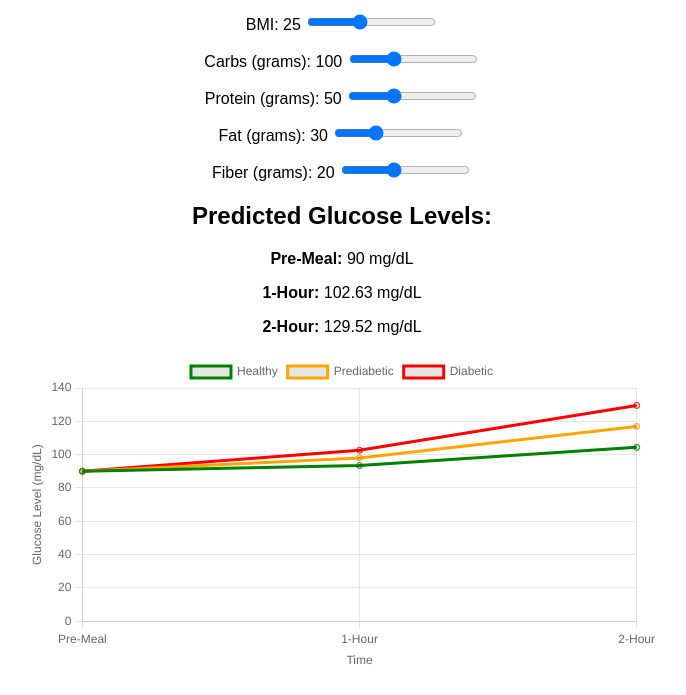
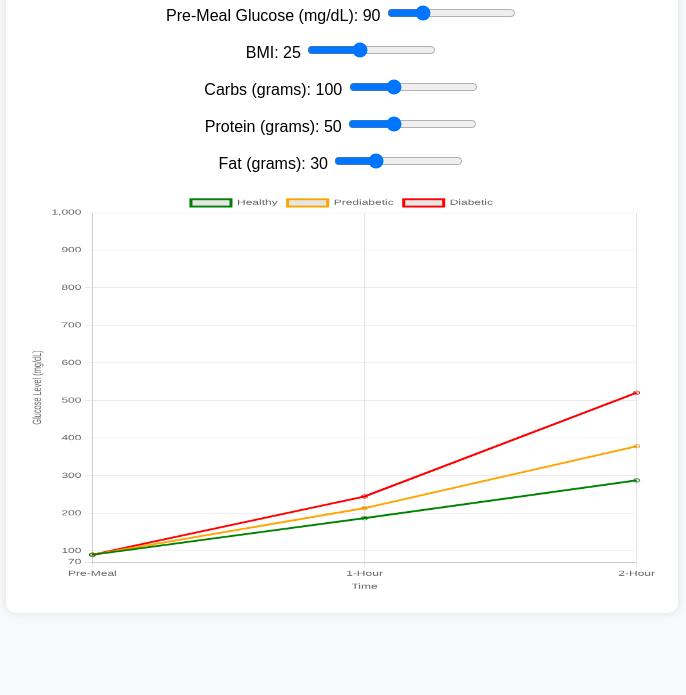
Before and after one commit to 21phuctran/cgmacros-glucose-spike-predict, a plain HTML site: page glucose_index.html in a window 1280 px wide. Shown: the part 105-800 px from the top of the page, without its empty margins (298-984 px from the left). Drawn offline with nearby package versions, Linux system fonts and the light colour scheme.

Commit message:
finsihed

```diff
--- a/index.html
+++ b/glucose_index.html
@@ -5,7 +5,7 @@
     <meta name="viewport" content="width=device-width, initial-scale=1.0">
     <title>Glucose Spike Predictor</title>
     <script src="https://cdn.jsdelivr.net/npm/chart.js"></script>
-    <link rel="stylesheet" href="style.css">
+    <link rel="stylesheet" href="glucose_style.css">
 </head>
 <body>
     <div class="container">
@@ -38,21 +38,11 @@
             <input type="range" id="fat" min="0" max="100" step="5" value="30">
         </div>
 
-        <div class="input-group">
-            <label for="fiber">Fiber (grams): <span id="fiberValue">20</span></label>
-            <input type="range" id="fiber" min="0" max="50" step="5" value="20">
-        </div>
-
-        <h2>Predicted Glucose Levels:</h2>
-        <p><strong>Pre-Meal:</strong> <span id="predPreMeal">--</span> mg/dL</p>
-        <p><strong>1-Hour:</strong> <span id="pred1H">--</span> mg/dL</p>
-        <p><strong>2-Hour:</strong> <span id="pred2H">--</span> mg/dL</p>
-
         <!-- Chart -->
         <canvas id="glucoseChart"></canvas>
     </div>
 
     <!-- Load script AFTER the page loads -->
-    <script src="script.js"></script>
+    <script src="glucose_spike.js"></script>
 </body>
 </html>
--- /dev/null
+++ b/glucose_spike.js
@@ -0,0 +1,102 @@
+document.addEventListener("DOMContentLoaded", function () {
+    let ctx = document.getElementById("glucoseChart").getContext("2d");
+
+    // Initialize Chart.js
+    let glucoseChart = new Chart(ctx, {
+        type: "line",
+        data: {
+            labels: ["Pre-Meal", "1-Hour", "2-Hour"],
+            datasets: [
+                { label: "Healthy", borderColor: "green", data: [0, 0, 0], fill: false },
+                { label: "Prediabetic", borderColor: "orange", data: [0, 0, 0], fill: false },
+                { label: "Diabetic", borderColor: "red", data: [0, 0, 0], fill: false }
+            ]
+        },
+        options: {
+            responsive: true,
+            maintainAspectRatio: false,
+            scales: {
+                y: {
+                    min: 70, // Set lower bound (default fasting glucose)
+                    max: 1000, // Set upper bound
+                    title: { display: true, text: "Glucose Level (mg/dL)" }
+                },
+                x: { title: { display: true, text: "Time" } }
+            }
+        }
+    });
+
+    // Function to update values from sliders
+    function updateValues() {
+        let preMealGlucose = parseFloat(document.getElementById("preMealGlucose").value);
+        let bmi = parseFloat(document.getElementById("bmi").value);
+        let carbs = parseFloat(document.getElementById("carbs").value);
+        let protein = parseFloat(document.getElementById("protein").value);
+        let fat = parseFloat(document.getElementById("fat").value);
+
+        // Update displayed values
+        document.getElementById("preMealGlucoseValue").innerText = preMealGlucose;
+        document.getElementById("bmiValue").innerText = bmi;
+        document.getElementById("carbsValue").innerText = carbs;
+        document.getElementById("proteinValue").innerText = protein;
+        document.getElementById("fatValue").innerText = fat;
+
+        updatePrediction(preMealGlucose, bmi, carbs, protein, fat);
+    }
+
+    // Function to calculate glucose spike
+    function calculateGlucoseSpike(riskLevel, preMealGlucose, bmi, carbs, protein, fat) {
+        const coeffs_1H = {
+            "Healthy": { BMI: 0.2, Carbs: 0.08, Protein: -0.03, Fat: 0.01, PreMealGlucose: 0.95 },
+            "Prediabetic": { BMI: 0.5, Carbs: 0.12, Protein: -0.02, Fat: 0.05, PreMealGlucose: 1.1 },
+            "Diabetic": { BMI: 1.0, Carbs: 0.18, Protein: 0.01, Fat: 0.12, PreMealGlucose: 1.2 }
+        };
+
+        const coeffs_2H = {
+            "Healthy": { BMI: 0.1, Carbs: 0.05, Protein: -0.02, Fat: 0.01, PreviousGlucose: 0.5 },
+            "Prediabetic": { BMI: 0.3, Carbs: 0.08, Protein: -0.03, Fat: 0.03, PreviousGlucose: 0.7 },
+            "Diabetic": { BMI: 0.6, Carbs: 0.12, Protein: 0.02, Fat: 0.1, PreviousGlucose: 1.0 }
+        };
+
+        let group = riskLevel === 0 ? "Healthy" : riskLevel === 1 ? "Prediabetic" : "Diabetic";
+
+        // Compute **1-hour glucose spike**
+        let glucose1H = preMealGlucose +
+                        (bmi * coeffs_1H[group].BMI) +
+                        (carbs * coeffs_1H[group].Carbs) +
+                        (protein * coeffs_1H[group].Protein) +
+                        (fat * coeffs_1H[group].Fat) +
+                        (preMealGlucose * coeffs_1H[group].PreMealGlucose);
+
+        // Compute **2-hour glucose** based on **1-hour glucose**
+        let glucose2H = glucose1H +
+                        (bmi * coeffs_2H[group].BMI) +
+                        (carbs * coeffs_2H[group].Carbs) +
+                        (protein * coeffs_2H[group].Protein) +
+                        (fat * coeffs_2H[group].Fat) +
+                        (glucose1H * coeffs_2H[group].PreviousGlucose);
+
+        return { glucose1H, glucose2H };
+    }
+
+    // Function to update prediction and chart
+    function updatePrediction(preMealGlucose, bmi, carbs, protein, fat) {
+        let healthy = calculateGlucoseSpike(0, preMealGlucose, bmi, carbs, protein, fat);
+        let prediabetic = calculateGlucoseSpike(1, preMealGlucose, bmi, carbs, protein, fat);
+        let diabetic = calculateGlucoseSpike(2, preMealGlucose, bmi, carbs, protein, fat);
+
+        // **Reset chart data before updating**
+        glucoseChart.data.datasets.forEach(dataset => dataset.data = []);
+
+        // **Add new calculated values**
+        glucoseChart.data.datasets[0].data = [preMealGlucose, healthy.glucose1H, healthy.glucose2H];
+        glucoseChart.data.datasets[1].data = [preMealGlucose, prediabetic.glucose1H, prediabetic.glucose2H];
+        glucoseChart.data.datasets[2].data = [preMealGlucose, diabetic.glucose1H, diabetic.glucose2H];
+
+        glucoseChart.update();
+    }
+
+    // Event Listeners for Sliders
+    document.querySelectorAll("input").forEach(input => input.addEventListener("input", updateValues));
+    updateValues();
+});
--- a/style.css
+++ b/glucose_style.css
@@ -1,11 +1,16 @@
 body {
     font-family: Arial, sans-serif;
     text-align: center;
+    background-color: #f8f9fa;
 }
 
 .container {
     width: 50%;
     margin: auto;
+    background: white;
+    padding: 20px;
+    border-radius: 10px;
+    box-shadow: 0 0 10px rgba(0, 0, 0, 0.1);
 }
 
 .input-group {
@@ -22,4 +27,6 @@ button {
 
 canvas {
     margin-top: 20px;
+    max-width: 100%;
+    height: 400px !important; /* Keeps fixed height */
 }
--- a/script.js
+++ /dev/null
@@ -1,87 +0,0 @@
-document.addEventListener("DOMContentLoaded", function () {
-    let ctx = document.getElementById("glucoseChart").getContext("2d");
-
-    // Initialize chart
-    let glucoseChart = new Chart(ctx, {
-        type: "line",
-        data: {
-            labels: ["Pre-Meal", "1-Hour", "2-Hour"],
-            datasets: [
-                { label: "Healthy", borderColor: "green", data: [], fill: false },
-                { label: "Prediabetic", borderColor: "orange", data: [], fill: false },
-                { label: "Diabetic", borderColor: "red", data: [], fill: false }
-            ]
-        },
-        options: {
-            responsive: true,
-            scales: {
-                y: { beginAtZero: true, title: { display: true, text: "Glucose Level (mg/dL)" } },
-                x: { title: { display: true, text: "Time" } }
-            }
-        }
-    });
-
-    // Function to update values from sliders
-    function updateValues() {
-        let preMealGlucose = parseFloat(document.getElementById("preMealGlucose").value);
-        let bmi = parseFloat(document.getElementById("bmi").value);
-        let carbs = parseFloat(document.getElementById("carbs").value);
-        let protein = parseFloat(document.getElementById("protein").value);
-        let fat = parseFloat(document.getElementById("fat").value);
-        let fiber = parseFloat(document.getElementById("fiber").value);
-
-        document.getElementById("preMealGlucoseValue").innerText = preMealGlucose;
-        document.getElementById("bmiValue").innerText = bmi;
-        document.getElementById("carbsValue").innerText = carbs;
-        document.getElementById("proteinValue").innerText = protein;
-        document.getElementById("fatValue").innerText = fat;
-        document.getElementById("fiberValue").innerText = fiber;
-
-        updatePrediction(preMealGlucose, bmi, carbs, protein, fat, fiber);
-    }
-
-    // Function to calculate glucose spike using Linear Regression Coefficients
-    function calculateGlucoseSpike(diabetesRisk, preMealGlucose, bmi, carbs, protein, fat, fiber) {
-        const coeffs_1H = { Diabetes_Risk: 4.5833, BMI: -0.1660, Carbs: 0.0881, Protein: -0.0253, Fat: 0.0082, Fiber: -0.0091 };
-        const coeffs_2H = { Diabetes_Risk: 12.5774, BMI: -0.0119, Carbs: 0.1635, Protein: -0.0460, Fat: 0.0322, Fiber: -0.0176 };
-
-        let predictedSpike1H = (diabetesRisk * coeffs_1H.Diabetes_Risk) +
-                               (bmi * coeffs_1H.BMI) +
-                               (carbs * coeffs_1H.Carbs) +
-                               (protein * coeffs_1H.Protein) +
-                               (fat * coeffs_1H.Fat) +
-                               (fiber * coeffs_1H.Fiber);
-
-        let predictedSpike2H = (diabetesRisk * coeffs_2H.Diabetes_Risk) +
-                               (bmi * coeffs_2H.BMI) +
-                               (carbs * coeffs_2H.Carbs) +
-                               (protein * coeffs_2H.Protein) +
-                               (fat * coeffs_2H.Fat) +
-                               (fiber * coeffs_2H.Fiber);
-
-        return {
-            glucose1H: preMealGlucose + predictedSpike1H,
-            glucose2H: preMealGlucose + predictedSpike2H
-        };
-    }
-
-    // Function to update prediction and chart
-    function updatePrediction(preMealGlucose, bmi, carbs, protein, fat, fiber) {
-        let healthy = calculateGlucoseSpike(0, preMealGlucose, bmi, carbs, protein, fat, fiber);
-        let prediabetic = calculateGlucoseSpike(1, preMealGlucose, bmi, carbs, protein, fat, fiber);
-        let diabetic = calculateGlucoseSpike(2, preMealGlucose, bmi, carbs, protein, fat, fiber);
-
-        document.getElementById("predPreMeal").innerText = preMealGlucose;
-        document.getElementById("pred1H").innerText = diabetic.glucose1H.toFixed(2);
-        document.getElementById("pred2H").innerText = diabetic.glucose2H.toFixed(2);
-
-        glucoseChart.data.datasets[0].data = [preMealGlucose, healthy.glucose1H, healthy.glucose2H];
-        glucoseChart.data.datasets[1].data = [preMealGlucose, prediabetic.glucose1H, prediabetic.glucose2H];
-        glucoseChart.data.datasets[2].data = [preMealGlucose, diabetic.glucose1H, diabetic.glucose2H];
-
-        glucoseChart.update();
-    }
-
-    document.querySelectorAll("input").forEach(input => input.addEventListener("input", updateValues));
-    updateValues();
-});
```
